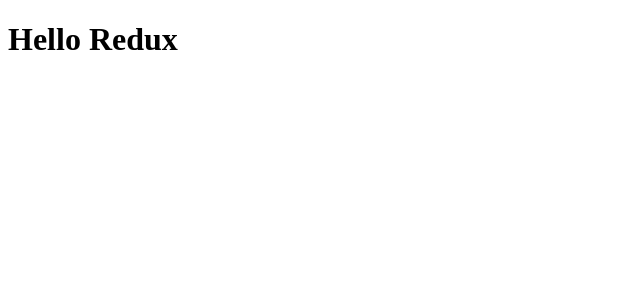
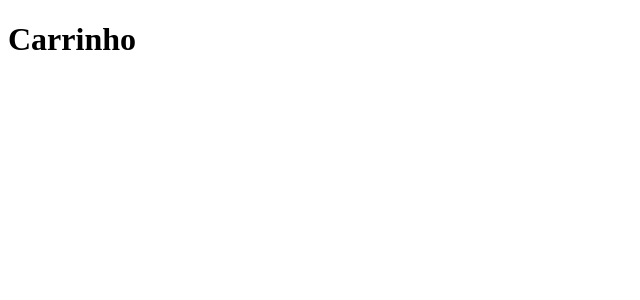
Before and after one commit to igortuag/rocket-shoes, a React (Create React App) app in the folder web/: page /cart in a window 1280 px wide. Shown: the top 300 px of the page, without its empty margins (0-640 px from the left). Built offline with nearby package versions, Linux system fonts and the light colour scheme; the HTML template or start-up script is replaced by a standard one.

Commit message:
Configurando rotas

```diff
--- a/web/package.json
+++ b/web/package.json
@@ -5,6 +5,7 @@
   "dependencies": {
     "react": "^16.10.1",
     "react-dom": "^16.10.1",
+    "react-router-dom": "^5.2.0",
     "react-scripts": "3.1.2"
   },
   "devDependencies": {
--- a/web/src/App.js
+++ b/web/src/App.js
@@ -1,7 +1,14 @@
 import React from 'react';
+import { BrowserRouter } from 'react-router-dom';
+
+import Routes from './routes';
 
 function App() {
-  return <h1>Hello Redux</h1>
+  return (
+    <BrowserRouter>
+      <Routes />
+    </BrowserRouter>
+  );
 }
 
 export default App;
--- /dev/null
+++ b/web/src/pages/Cart/index.js
@@ -0,0 +1,5 @@
+import React from 'react';
+
+export default function Cart() {
+  return <h1>Carrinho</h1>;
+}
--- /dev/null
+++ b/web/src/pages/Home/index.js
@@ -0,0 +1,5 @@
+import React from 'react';
+
+export default function Home() {
+  return <div />;
+}
--- /dev/null
+++ b/web/src/routes.js
@@ -0,0 +1,14 @@
+import React from 'react';
+import { Switch, Route } from 'react-router-dom';
+
+import Home from './pages/Home';
+import Cart from './pages/Cart';
+
+export default function Routes() {
+  return (
+    <Switch>
+      <Route path="/" exact component={Home} />
+      <Route path="/cart" component={Cart} />
+    </Switch>
+  );
+}
```
Also changed, not shown: web/.eslintrc.js, 1 other file (tests, documents, lock files or other folders).
